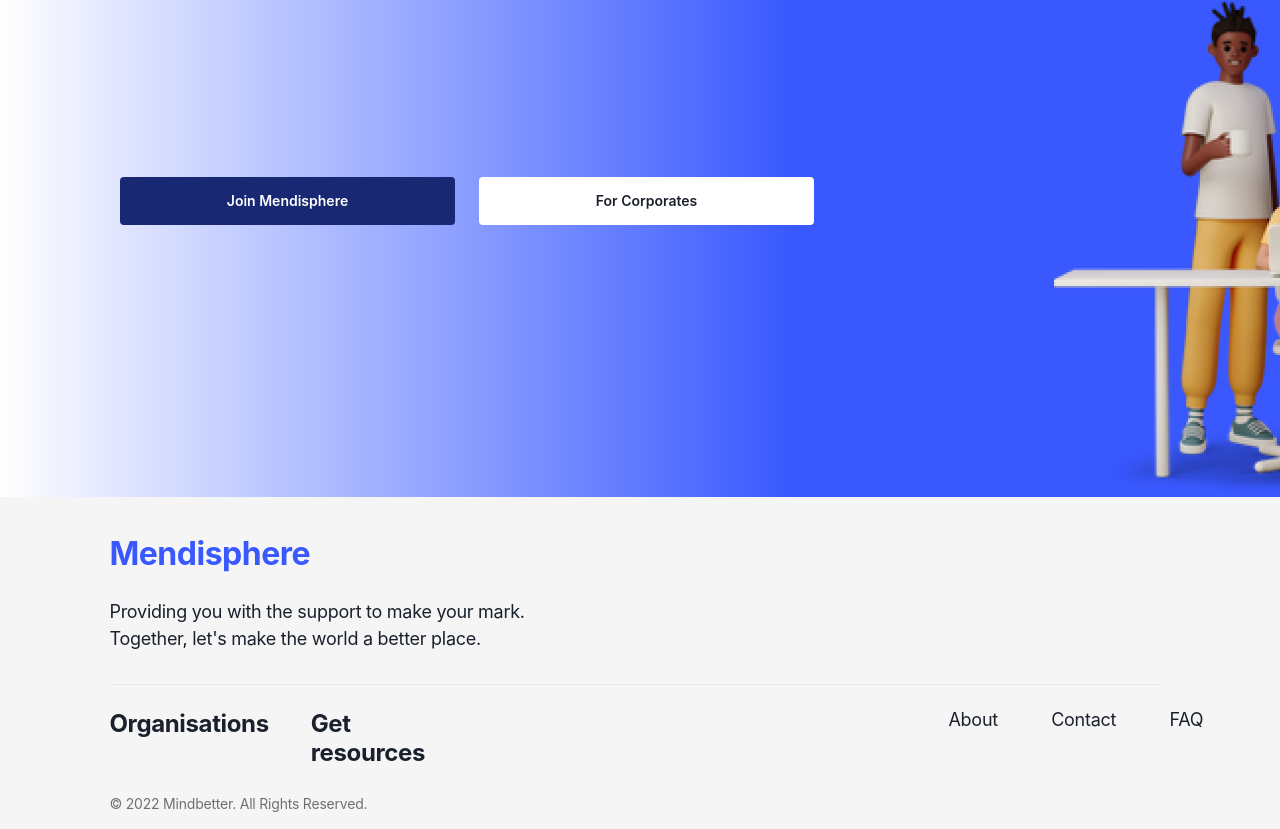
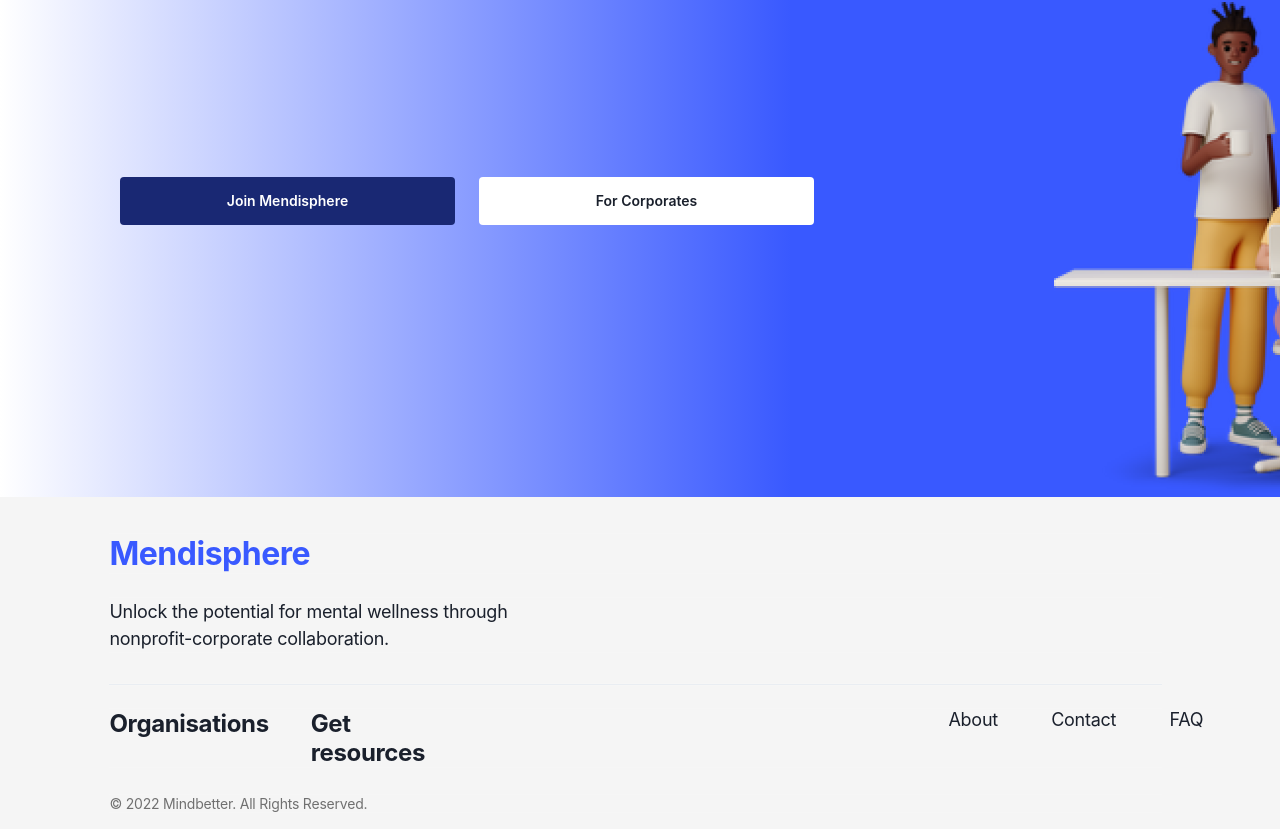
Before and after one commit to bettersg/Mendisphere, a React (Create React App) app: page / in a window 1280 px wide. Shown: the part 4500-5329 px from the top of the page. Built offline with nearby package versions, Linux system fonts and the light colour scheme; no server answers.

Commit message:
Update footer heading and description

```diff
--- a/src/features/common/footer.tsx
+++ b/src/features/common/footer.tsx
@@ -50,7 +50,7 @@ class Footer extends Component {
                 lineHeight={"27px"}
                 letterSpacing={"-0.015em"}
               >
-                Providing you with the support to make your mark.
+                Unlock the potential for mental wellness through
               </Text>
               <Text
                 fontFamily={"Inter"}
@@ -60,7 +60,7 @@ class Footer extends Component {
                 lineHeight={"27px"}
                 letterSpacing={"-0.015em"}
               >
-                Together, let's make the world a better place.
+                nonprofit-corporate collaboration.
               </Text>
             </Box>
 
```
